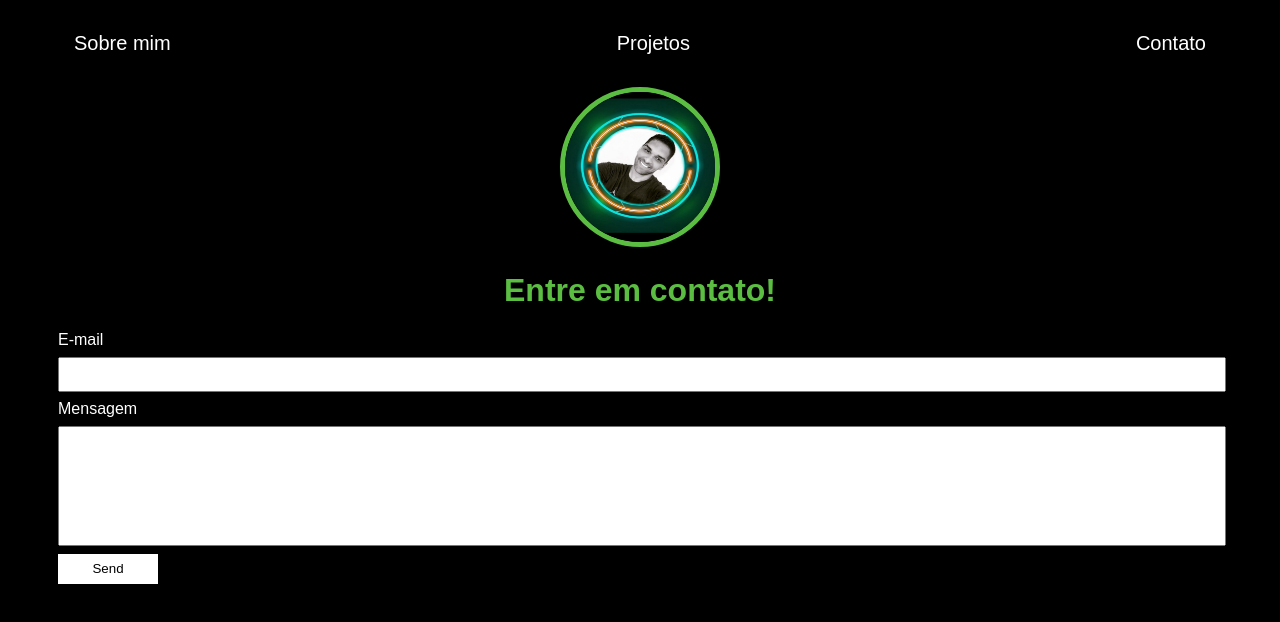
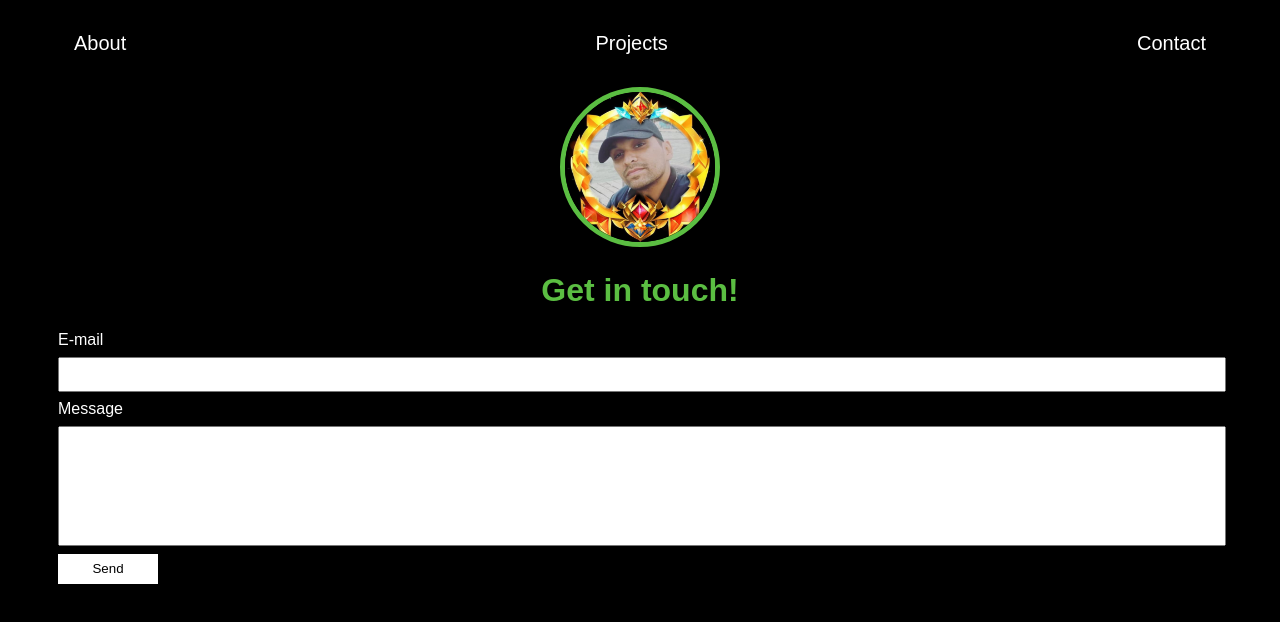
Before and after one commit to rsilvadevelloper/my-portifolio, a plain HTML site: page contact.html in a window 1280 px wide. Drawn offline with Linux system fonts and the light colour scheme.

Commit message:
atualização geral

```diff
--- a/contact.html
+++ b/contact.html
@@ -14,22 +14,22 @@
             <nav>
                 <ul>
                     <li>
-                        <a href="index.html">Sobre mim</a>
+                        <a href="index.html">About</a>
                     </li>
                     <li>
-                        <a href="project.html">Projetos</a>
+                        <a href="https://github.com/rsilvadevelloper?tab=repositories">Projects</a>
                     </li>
                     <li>
-                        <a href="contact.html">Contato</a>
+                        <a href="contact.html">Contact</a>
                     </li>
                 </ul>
             </nav>
 
             <header class="center">
                 <div>
-                    <img src="./img/Ronalddasilva.jpg"></img>
+                    <img src="./img/Polish_20230803_173900869.jpg"></img>
                 </div>
-                <h1>Entre em contato!</h1>
+                <h1>Get in touch!</h1>
             </header>
             <form class="contact-form" action="https://formsubmit.co/agenciadigitalupbr@gmail.com" method="POST">
                 <div>
@@ -37,7 +37,7 @@
                     <input type="email" name="email" required>
                 </div>
                 <div>
-                    <label for="message">Mensagem</label>
+                    <label for="message">Message</label>
                     <input type="text" id="message" name="message" required>
                 </div>
                 <button type="submit">Send</button>
```
Also changed, not shown: index.html (+3 -3 lines), thanks.html (+1 -1 lines), img/Polish_20230803_173900869.jpg (added).
